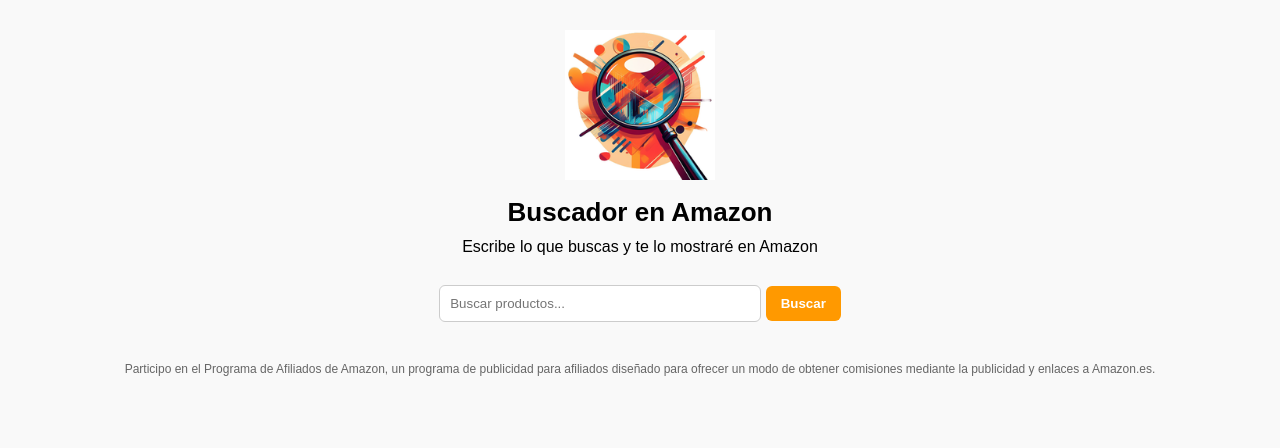
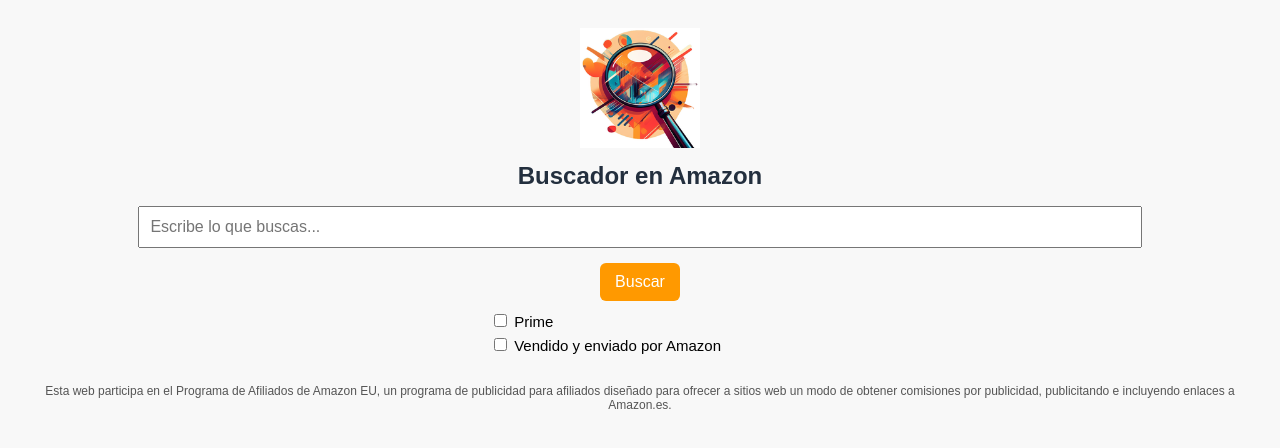
Before and after one commit to Alzobrowser/AlzoBrowser, a plain HTML site: page index.html in a window 1280 px wide. Drawn offline with Linux system fonts and the light colour scheme.

Commit message:
Update index.html
Esta es la versión que incluye casillas Prime y envío amazon

```diff
--- a/index.html
+++ b/index.html
@@ -1,110 +1,111 @@
 <!DOCTYPE html>
 <html lang="es">
 <head>
-  <meta charset="UTF-8" />
-  <meta name="viewport" content="width=device-width, initial-scale=1.0" />
+  <meta charset="UTF-8">
+  <meta name="viewport" content="width=device-width, initial-scale=1.0">
   <title>Buscador en Amazon</title>
-  <link rel="manifest" href="manifest.json" />
-  <meta name="theme-color" content="#ffffff" />
-  <link rel="icon" href="icon-192.png" />
+  <link rel="manifest" href="manifest.json">
   <style>
     body {
       font-family: Arial, sans-serif;
       text-align: center;
-      background: #f9f9f9;
-      margin: 0;
-      padding: 0;
+      padding: 20px;
+      background: #f8f8f8;
     }
-    .container {
-      margin-top: 30px;
-    }
-    .logo {
-      width: 150px;
-      height: 150px;
-      margin: 0 auto 15px;
-      display: block;
+    img.logo {
+      max-width: 120px;
+      margin-bottom: 10px;
     }
     h1 {
-      font-size: 26px;
-      margin-bottom: 10px;
-    }
-    p {
-      margin: 10px 0 20px;
+      color: #232f3e;
+      font-size: 24px;
+      margin-top: 0;
     }
     input[type="text"] {
+      width: 80%;
       padding: 10px;
-      width: 70%;
-      max-width: 300px;
-      border: 1px solid #ccc;
-      border-radius: 6px;
+      font-size: 16px;
+      margin-bottom: 10px;
     }
     button {
       padding: 10px 15px;
-      margin-top: 10px;
+      font-size: 16px;
+      margin-top: 5px;
       border: none;
       border-radius: 6px;
       background: #ff9900;
       color: #fff;
-      font-weight: bold;
       cursor: pointer;
     }
     button:hover {
       background: #e68a00;
     }
+    .filters {
+      margin: 10px auto;
+      text-align: left;
+      max-width: 300px;
+      font-size: 15px;
+    }
+    .filters label {
+      display: block;
+      margin: 5px 0;
+    }
+    .install-btn {
+      margin-top: 20px;
+      display: none;
+    }
     footer {
-      margin-top: 40px;
+      margin-top: 30px;
       font-size: 12px;
-      color: #666;
-      padding: 0 20px;
+      color: #555;
     }
   </style>
 </head>
 <body>
-  <div class="container">
-    <!-- Logotipo -->
-    <img src="icon-192.png" alt="Logo" class="logo">
+  <!-- Logo -->
+  <img src="icon-192.png" alt="Logo" class="logo">
 
-    <!-- Título -->
-    <h1>Buscador en Amazon</h1>
+  <!-- Título -->
+  <h1>Buscador en Amazon</h1>
 
-    <!-- Texto introductorio -->
-    <p>Escribe lo que buscas y te lo mostraré en Amazon</p>
+  <!-- Barra de búsqueda -->
+  <input type="text" id="searchInput" placeholder="Escribe lo que buscas...">
+  <br>
+  <button onclick="searchAmazon()">Buscar</button>
 
-    <!-- Barra de búsqueda -->
-    <form id="searchForm">
-      <input type="text" id="query" placeholder="Buscar productos..." required />
-      <button type="submit">Buscar</button>
-    </form>
-
-    <!-- Botón de añadir a pantalla de inicio -->
-    <button id="installBtn" style="display:none;">
-      📱 Añadir a pantalla de inicio
-    </button>
-
-    <!-- Aviso de Amazon Afiliados -->
-    <footer>
-      <p>
-        Participo en el Programa de Afiliados de Amazon, un programa de publicidad para afiliados
-        diseñado para ofrecer un modo de obtener comisiones mediante la publicidad y enlaces a Amazon.es.
-      </p>
-    </footer>
+  <!-- Filtros -->
+  <div class="filters">
+    <label><input type="checkbox" id="primeFilter"> Prime</label>
+    <label><input type="checkbox" id="amazonFilter"> Vendido y enviado por Amazon</label>
   </div>
 
+  <!-- Botón instalar -->
+  <button id="installBtn" class="install-btn">📱 Añadir a pantalla de inicio</button>
+
+  <!-- Aviso legal -->
+  <footer>
+    <p>Esta web participa en el Programa de Afiliados de Amazon EU, un programa de publicidad para afiliados diseñado para ofrecer a sitios web un modo de obtener comisiones por publicidad, publicitando e incluyendo enlaces a Amazon.es.</p>
+  </footer>
+
   <script>
-    // Búsqueda con ID de afiliado fijo
-    const affiliateId = "garrapachuno-21";
-    const country = "es"; // Amazon España
+    // Función de búsqueda con filtros
+    function searchAmazon() {
+      const query = document.getElementById("searchInput").value.trim();
+      if (!query) return;
 
-    document.getElementById("searchForm").addEventListener("submit", function(e) {
-      e.preventDefault();
-      const query = document.getElementById("query").value.trim();
-      if(query){
-        const url = `https://www.amazon.${country}/s?k=${encodeURIComponent(query)}&tag=${affiliateId}`;
-        window.location.href = url;
+      let url = "https://www.amazon.es/s?k=" + encodeURIComponent(query) + "&tag=garrapachuno-21";
+
+      if (document.getElementById("primeFilter").checked) {
+        url += "&rh=p_85:1";
       }
-    });
+      if (document.getElementById("amazonFilter").checked) {
+        url += "&emi=AN1VRQENFRJN5";
+      }
 
-    // PWA instalación
+      window.location.href = url;
+    }
+
+    // Botón de instalación PWA
     let deferredPrompt;
     const installBtn = document.getElementById("installBtn");
 
@@ -119,17 +120,18 @@
         deferredPrompt.prompt();
         const { outcome } = await deferredPrompt.userChoice;
         if (outcome === "accepted") {
-          installBtn.style.display = "none";
+          console.log("✅ El usuario instaló la app");
         }
         deferredPrompt = null;
+        installBtn.style.display = "none";
       }
     });
 
-    // Registrar Service Worker
+    // Registrar el service worker
     if ("serviceWorker" in navigator) {
-      navigator.serviceWorker.register("sw.js").then(() => {
-        console.log("Service Worker registrado");
-      });
+      navigator.serviceWorker.register("sw.js")
+        .then(() => console.log("✅ Service Worker registrado"))
+        .catch(err => console.error("❌ Error en Service Worker:", err));
     }
   </script>
 </body>
```
